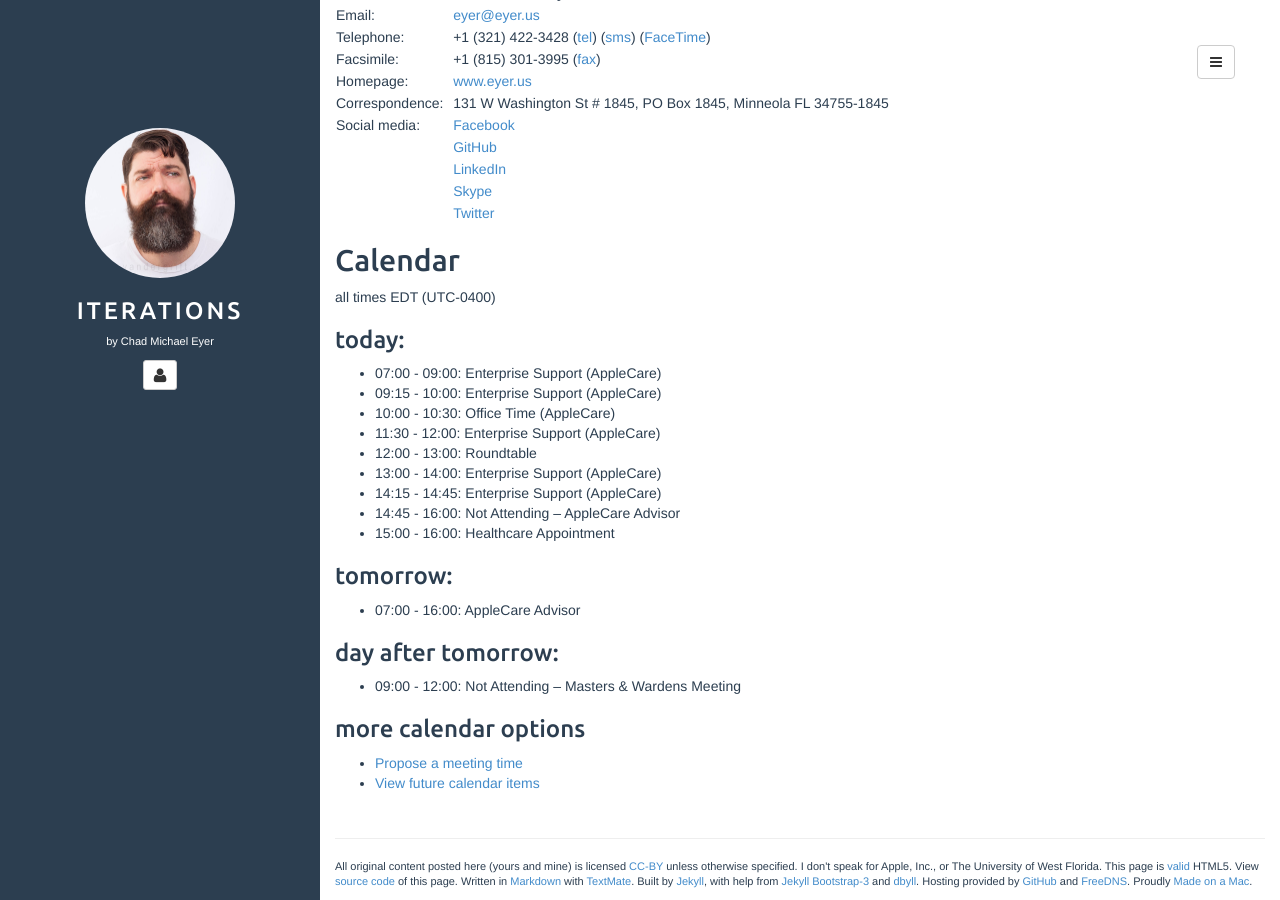
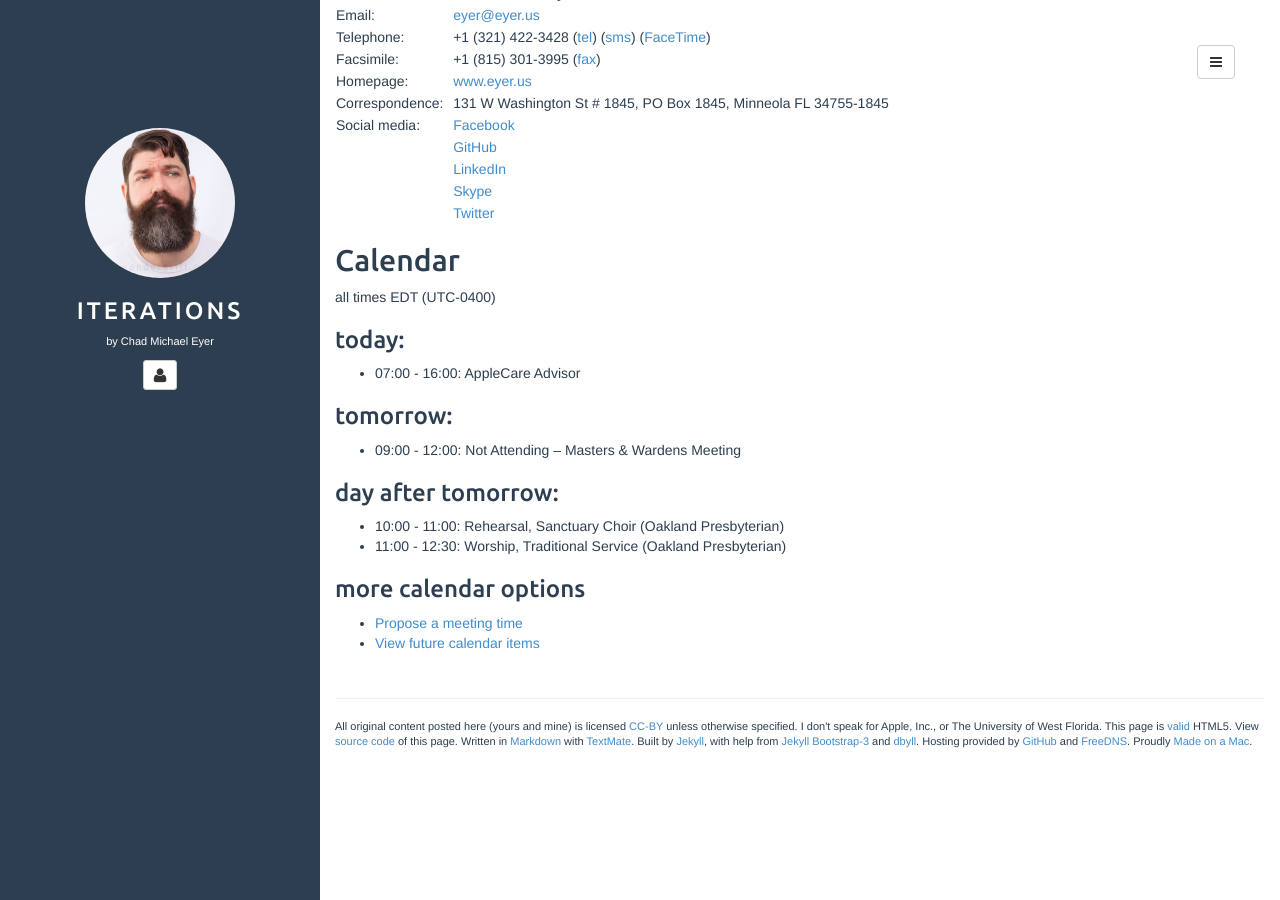
Before and after one commit to chadmichaeleyer/chadmichaeleyer.github.io, a Jekyll site: the page built from about.md, in a window 1280 px wide and 900 px high, scrolled down 1190 px. Built offline with Jekyll 4.4.1, drawn with Linux system fonts in a browser that asks for light colours.

Commit message:
calendar update

```diff
--- a/calendar.markdown
+++ b/calendar.markdown
@@ -2,20 +2,13 @@ all times EDT (UTC-0400)
 
 ### today:
 
-* 07:00 - 09:00: Enterprise Support (AppleCare)
-* 09:15 - 10:00: Enterprise Support (AppleCare)
-* 10:00 - 10:30: Office Time (AppleCare)
-* 11:30 - 12:00: Enterprise Support (AppleCare)
-* 12:00 - 13:00: Roundtable
-* 13:00 - 14:00: Enterprise Support (AppleCare)
-* 14:15 - 14:45: Enterprise Support (AppleCare)
-* 14:45 - 16:00: Not Attending – AppleCare Advisor
-* 15:00 - 16:00: Healthcare Appointment
+* 07:00 - 16:00: AppleCare Advisor
 
 ### tomorrow:
 
-* 07:00 - 16:00: AppleCare Advisor
+* 09:00 - 12:00: Not Attending – Masters & Wardens Meeting
 
 ### day after tomorrow:
 
-* 09:00 - 12:00: Not Attending – Masters & Wardens Meeting
+* 10:00 - 11:00: Rehearsal, Sanctuary Choir (Oakland Presbyterian)
+* 11:00 - 12:30: Worship, Traditional Service (Oakland Presbyterian)
```
Also changed, not shown: calendar-year.markdown (+5 -12 lines).
